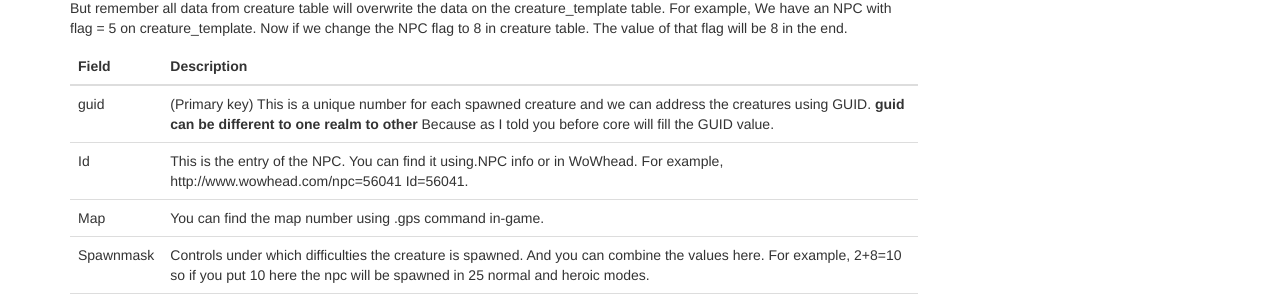
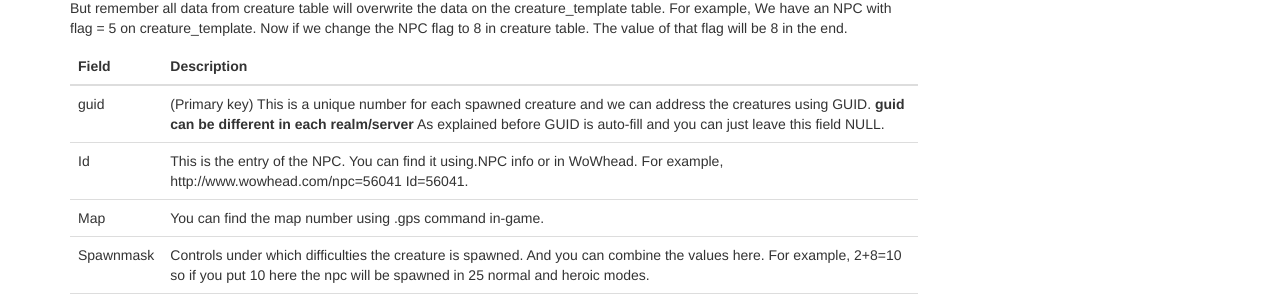
Before and after one commit to MehdiAria/MehdiAria.github.io, a Jekyll site: the page built from world-of-warcraft/creatures.markdown, in a window 1280 px wide. Shown: the part 455-759 px from the top of the page. Built offline with Jekyll 4.4.1, drawn with Linux system fonts in a browser that asks for light colours; nearby versions of some CDN libraries; our own code applies the rules of GitHub Pages for plain Markdown files; comment, search, counter and statistics services are not loaded.

Commit message:
Update creatures.markdown

```diff
--- a/world-of-warcraft/creatures.markdown
+++ b/world-of-warcraft/creatures.markdown
@@ -16,7 +16,7 @@
 {:.table}
 | Field | Description |
 | ----- | ----------- |
-| guid   | (Primary key) This is a unique number for each spawned creature and we can address the creatures using GUID. **guid can be different to one realm to other** Because as I told you before core will fill the GUID value.|
+| guid   | (Primary key) This is a unique number for each spawned creature and we can address the creatures using GUID. **guid can be different in each realm/server** As explained before GUID is auto-fill and you can just leave this field NULL.|
 |   Id   | This is the entry of the NPC. You can find it using.NPC info or in WoWhead. For example, http://www.wowhead.com/npc=56041 Id=56041.|
 |Map| You can find the map number using .gps command in-game.|
 |Spawnmask| Controls under which difficulties the creature is spawned. And you can combine the values here. For example, 2+8=10 so if you put 10 here the npc will be spawned in 25 normal and heroic modes.|
```
